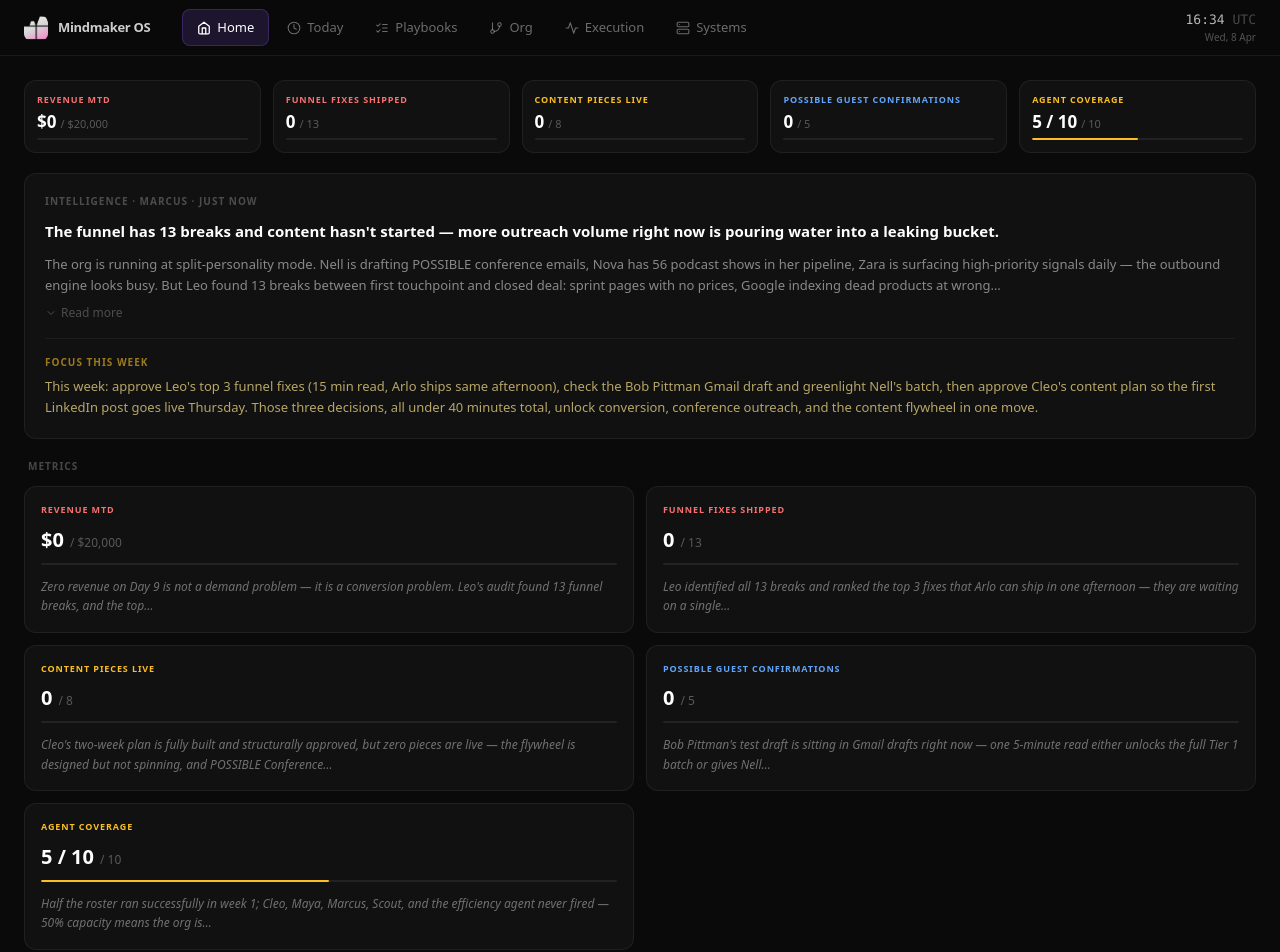
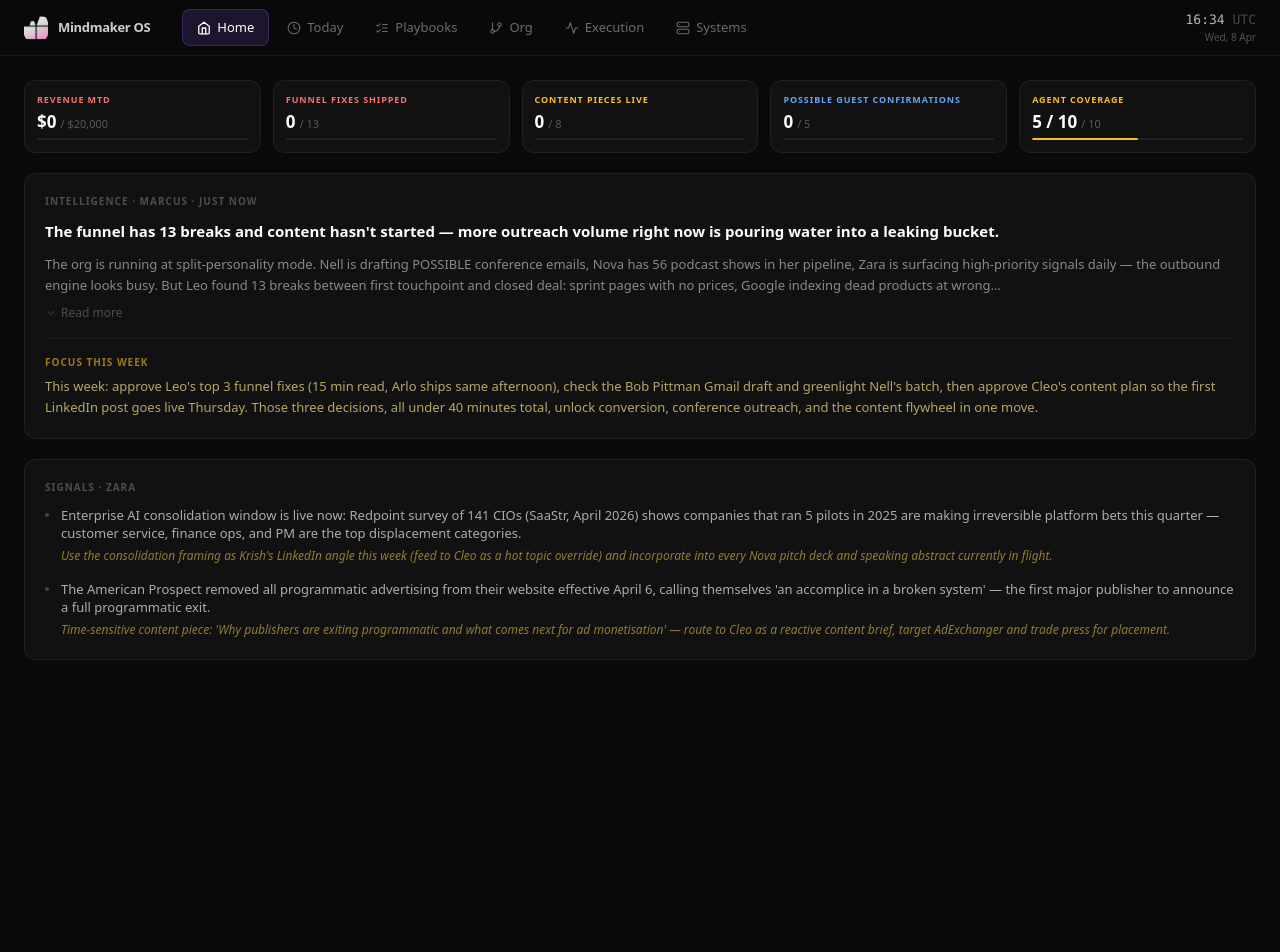
Before and after one commit to krishanraja/control-center, a React (Vite) app: page / in a window 1280 px wide. Shown: the top 952 px of the page. After the commit the page ends 800 px from the top, so only its background shows below. Built offline with nearby package versions, Linux system fonts and the light colour scheme.

Commit message:
fix: remove duplicate metrics section — strip at top is enough

```diff
--- a/src/components/HomeIntelligence.tsx
+++ b/src/components/HomeIntelligence.tsx
@@ -139,34 +139,7 @@ export function HomeIntelligence() {
         </div>
       </div>
 
-      {/* ── 3. Metrics (with interpretation) ── */}
-      <div>
-        <p className="text-[10px] font-bold text-white/25 uppercase tracking-widest mb-3 px-1">Metrics</p>
-        <div className="grid grid-cols-1 md:grid-cols-2 gap-3">
-          {metrics.map(m => {
-            const dot = statusDot[m.status] ?? 'text-white/20'
-            const bar = statusBar[m.status] ?? 'bg-white/20'
-            const interp = truncate(m.interpretation, 25)
-            return (
-              <div key={`detail-${m.id}`} className="bg-white/[0.03] border border-white/[0.06] rounded-xl p-4">
-                <div className="flex items-center gap-2 mb-2">
-                  <span className={`text-[9px] font-bold uppercase tracking-widest ${dot}`}>{m.label}</span>
-                </div>
-                <div className="flex items-baseline gap-1.5 mb-2">
-                  <span className="text-[20px] font-bold text-white">{m.value}</span>
-                  <span className="text-[12px] text-white/30">/ {m.target}</span>
-                </div>
-                <div className="h-0.5 bg-white/[0.07] rounded-full overflow-hidden mb-3">
-                  <div className={`h-full ${bar} rounded-full`} style={{ width: `${Math.min(m.progress_pct, 100)}%` }} />
-                </div>
-                <p className="text-[12px] text-white/40 leading-relaxed italic">{interp.text}</p>
-              </div>
-            )
-          })}
-        </div>
-      </div>
-
-      {/* ── 4. Signals ── */}
+      {/* ── 3. Signals ── */}
       {external_signals.length > 0 && (
         <div className="bg-white/[0.03] border border-white/[0.06] rounded-xl p-5">
           <p className="text-[10px] font-bold text-white/25 uppercase tracking-widest mb-3">Signals · Zara</p>
```
